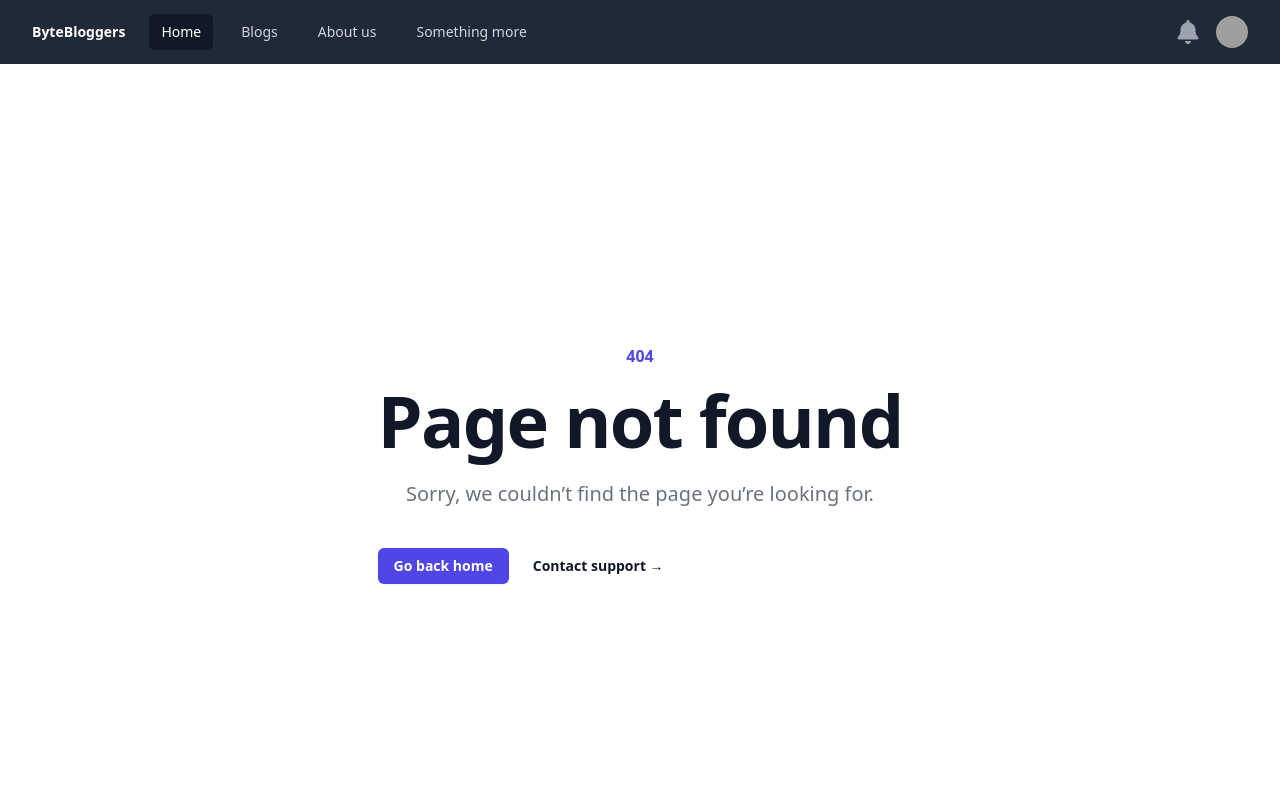
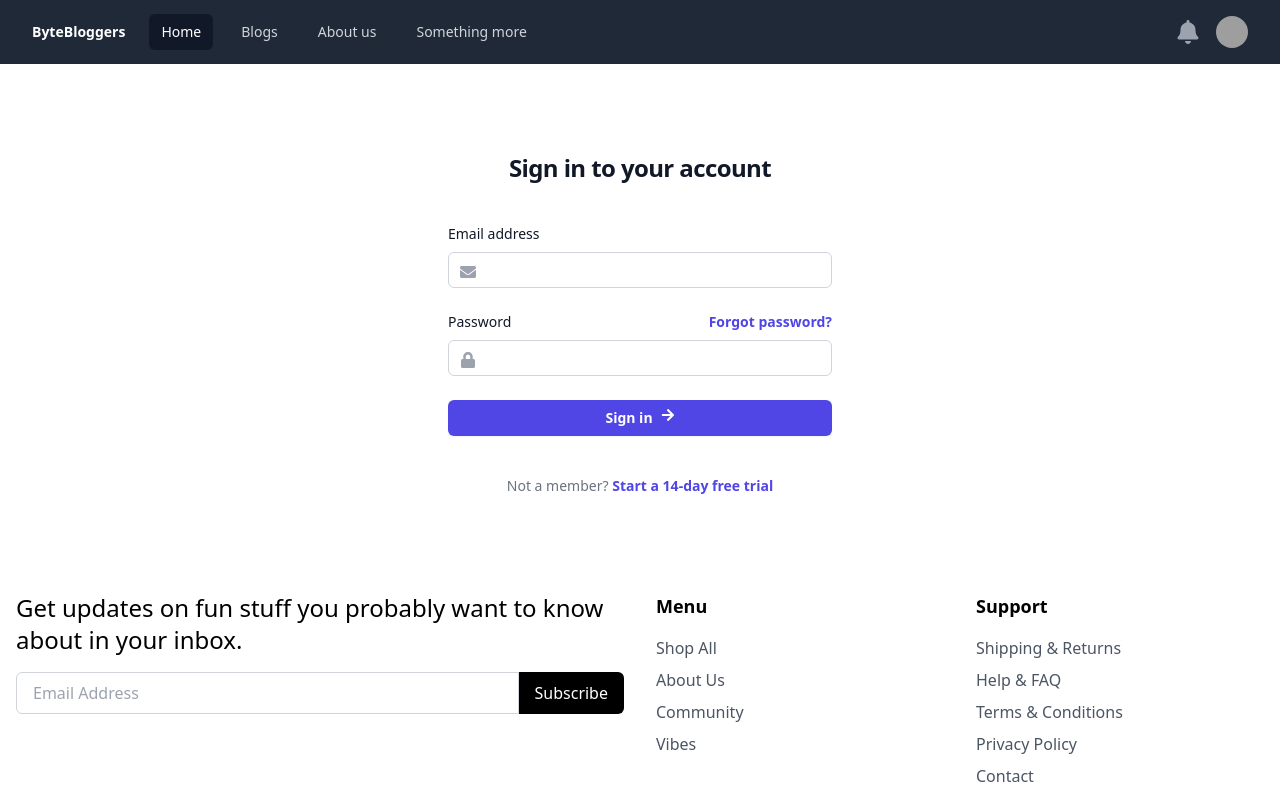
Before and after one commit to SYN606/ByteBlogger-Frontend, a React (Vite) app: page /sign_in in a window 1280 px wide. Shown: the top 800 px of the page. Built offline with nearby package versions, Linux system fonts and the light colour scheme; grey boxes are pictures that could not be loaded; what react-head would draw is missing.

Commit message:
added signin page

```diff
--- a/src/App.jsx
+++ b/src/App.jsx
@@ -5,6 +5,7 @@
 import Base from './components/Base';
 import Homepage from './pages/Homepage';
 import Error_page from './pages/Error_page';
+import SignIn from './pages/SignIn';
 
 function App() {
   return (
@@ -14,6 +15,9 @@
           <Routes>
             <Route path="/" element={<Base />}>
               <Route path="/" element={<Homepage />} />
+              <Route path='sign_in/' element={<SignIn />} />
+
+              {/* Error page */}
               <Route path='*' element={<Error_page />} />
             </Route>
           </Routes>
--- /dev/null
+++ b/src/pages/SignIn.jsx
@@ -0,0 +1,89 @@
+import React, { useState } from "react";
+import { FaEnvelope, FaLock, FaArrowRight } from "react-icons/fa";
+
+export default function SignIn() {
+    const [email, setEmail] = useState("");
+    const [password, setPassword] = useState("");
+
+    const handleSubmit = (e) => {
+        e.preventDefault();
+        console.log("Email:", email);
+        console.log("Password:", password);
+    };
+
+    return (
+        <div className="flex min-h-full flex-1 flex-col justify-center px-6 py-12 lg:px-8">
+            <div className="sm:mx-auto sm:w-full sm:max-w-sm">
+                <h2 className="mt-10 text-center text-2xl font-bold tracking-tight text-gray-900">
+                    Sign in to your account
+                </h2>
+            </div>
+
+            <div className="mt-10 sm:mx-auto sm:w-full sm:max-w-sm">
+                <form onSubmit={handleSubmit} className="space-y-6">
+                    <div>
+                        <label htmlFor="email" className="block text-sm font-medium text-gray-900">
+                            Email address
+                        </label>
+                        <div className="mt-2 relative">
+                            <input
+                                id="email"
+                                name="email"
+                                type="email"
+                                value={email}
+                                onChange={(e) => setEmail(e.target.value)}
+                                required
+                                autoComplete="email"
+                                className="block w-full rounded-md bg-white px-3 py-2 text-base text-gray-900 outline outline-1 -outline-offset-1 outline-gray-300 placeholder:text-gray-400 focus:outline focus:outline-2 focus:-outline-offset-2 focus:outline-indigo-600 sm:text-sm"
+                            />
+                            <FaEnvelope className="absolute left-3 top-3 text-gray-400" />
+                        </div>
+                    </div>
+
+                    <div>
+                        <div className="flex items-center justify-between">
+                            <label htmlFor="password" className="block text-sm font-medium text-gray-900">
+                                Password
+                            </label>
+                            <div className="text-sm">
+                                <a href="#" className="font-semibold text-indigo-600 hover:text-indigo-500">
+                                    Forgot password?
+                                </a>
+                            </div>
+                        </div>
+                        <div className="mt-2 relative">
+                            <input
+                                id="password"
+                                name="password"
+                                type="password"
+                                value={password}
+                                onChange={(e) => setPassword(e.target.value)}
+                                required
+                                autoComplete="current-password"
+                                className="block w-full rounded-md bg-white px-3 py-2 text-base text-gray-900 outline outline-1 -outline-offset-1 outline-gray-300 placeholder:text-gray-400 focus:outline focus:outline-2 focus:-outline-offset-2 focus:outline-indigo-600 sm:text-sm"
+                            />
+                            <FaLock className="absolute left-3 top-3 text-gray-400" />
+                        </div>
+                    </div>
+
+                    <div>
+                        <button
+                            type="submit"
+                            className="flex w-full justify-center rounded-md bg-indigo-600 px-3 py-2 text-sm font-semibold text-white shadow-sm hover:bg-indigo-500 focus-visible:outline focus-visible:outline-2 focus-visible:outline-offset-2 focus-visible:outline-indigo-600"
+                        >
+                            Sign in
+                            <FaArrowRight className="ml-2" />
+                        </button>
+                    </div>
+                </form>
+
+                <p className="mt-10 text-center text-sm text-gray-500">
+                    Not a member?{" "}
+                    <a href="#" className="font-semibold text-indigo-600 hover:text-indigo-500">
+                        Start a 14-day free trial
+                    </a>
+                </p>
+            </div>
+        </div>
+    );
+}
```
